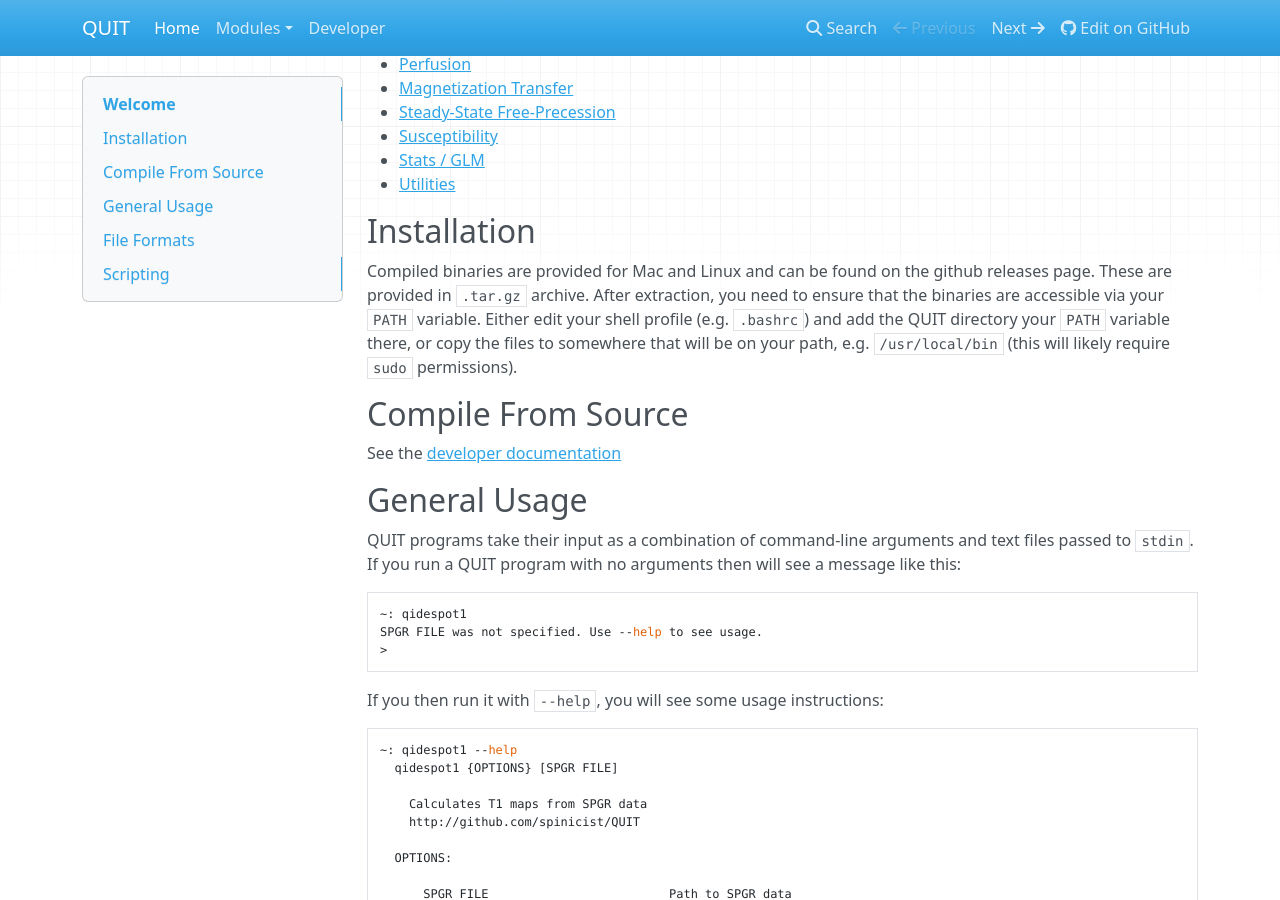
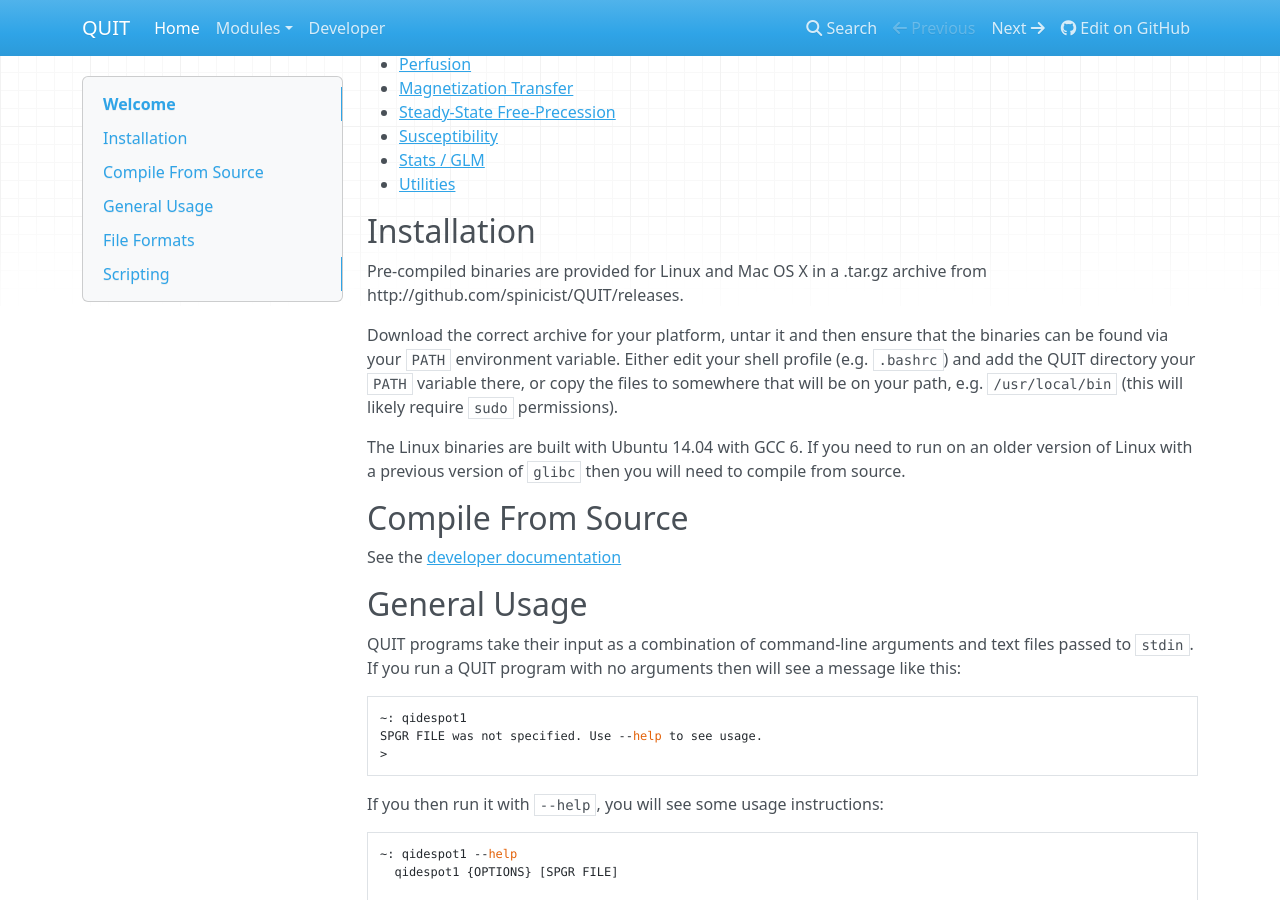
Before and after one commit to spinicist/QUIT, an MkDocs documentation site: the page built from Docs/index.md, in a window 1280 px wide and 900 px high, scrolled down 473 px. Built offline with MkDocs 1.6.1, drawn with Linux system fonts in a browser that asks for light colours; nearby versions of some CDN libraries; old or Windows-style settings are respelled for this version of MkDocs.

Commit message:
DOC: Final tweaks to install instructions

```diff
--- a/Docs/index.md
+++ b/Docs/index.md
@@ -14,7 +14,12 @@
 
 ## Installation
 
-Compiled binaries are provided for Mac and Linux and can be found on the github releases page. These are provided in `.tar.gz` archive. After extraction, you need to ensure that the binaries are accessible via your `PATH` variable. Either edit your shell profile (e.g. `.bashrc`) and add the QUIT directory your `PATH` variable there, or copy the files to somewhere that will be on your path, e.g. `/usr/local/bin` (this will likely require `sudo` permissions).
+Pre-compiled binaries are provided for Linux and Mac OS X in a .tar.gz archive from http://github.com/spinicist/QUIT/releases.
+
+Download the correct archive for your platform, untar it and then ensure that the binaries can be found via your `PATH` environment variable. Either edit your shell profile (e.g. `.bashrc`) and add the QUIT directory your `PATH` variable there, or copy the files to somewhere that will be on your path, e.g. `/usr/local/bin` (this will likely require `sudo` permissions).
+
+The Linux binaries are built with Ubuntu 14.04 with GCC 6. If you need to run on an older version of Linux with a previous version of `glibc` then you will need to
+compile from source.
 
 ##Compile From Source
 
```
Also changed, not shown: README.md (+7 -2 lines).
